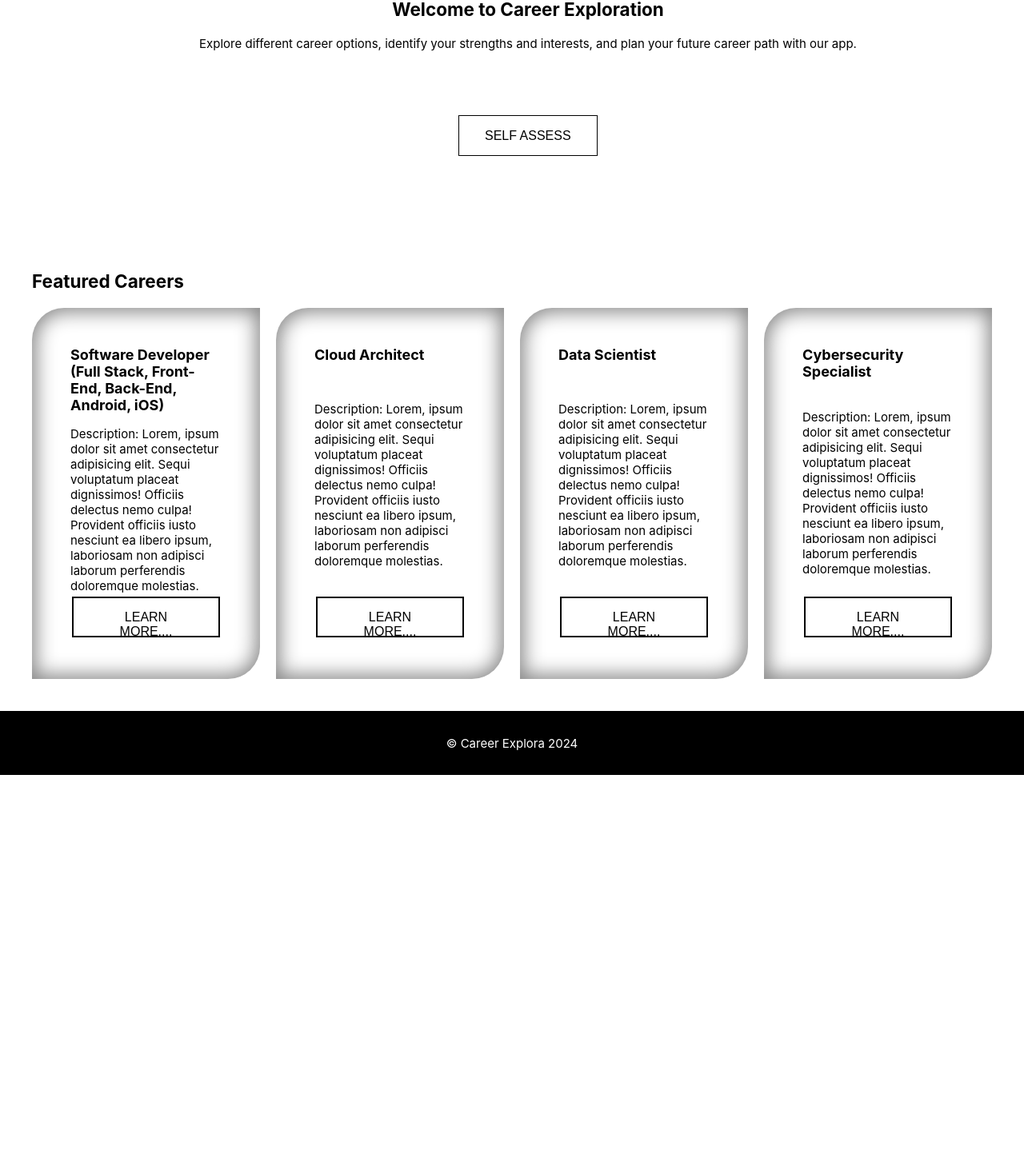
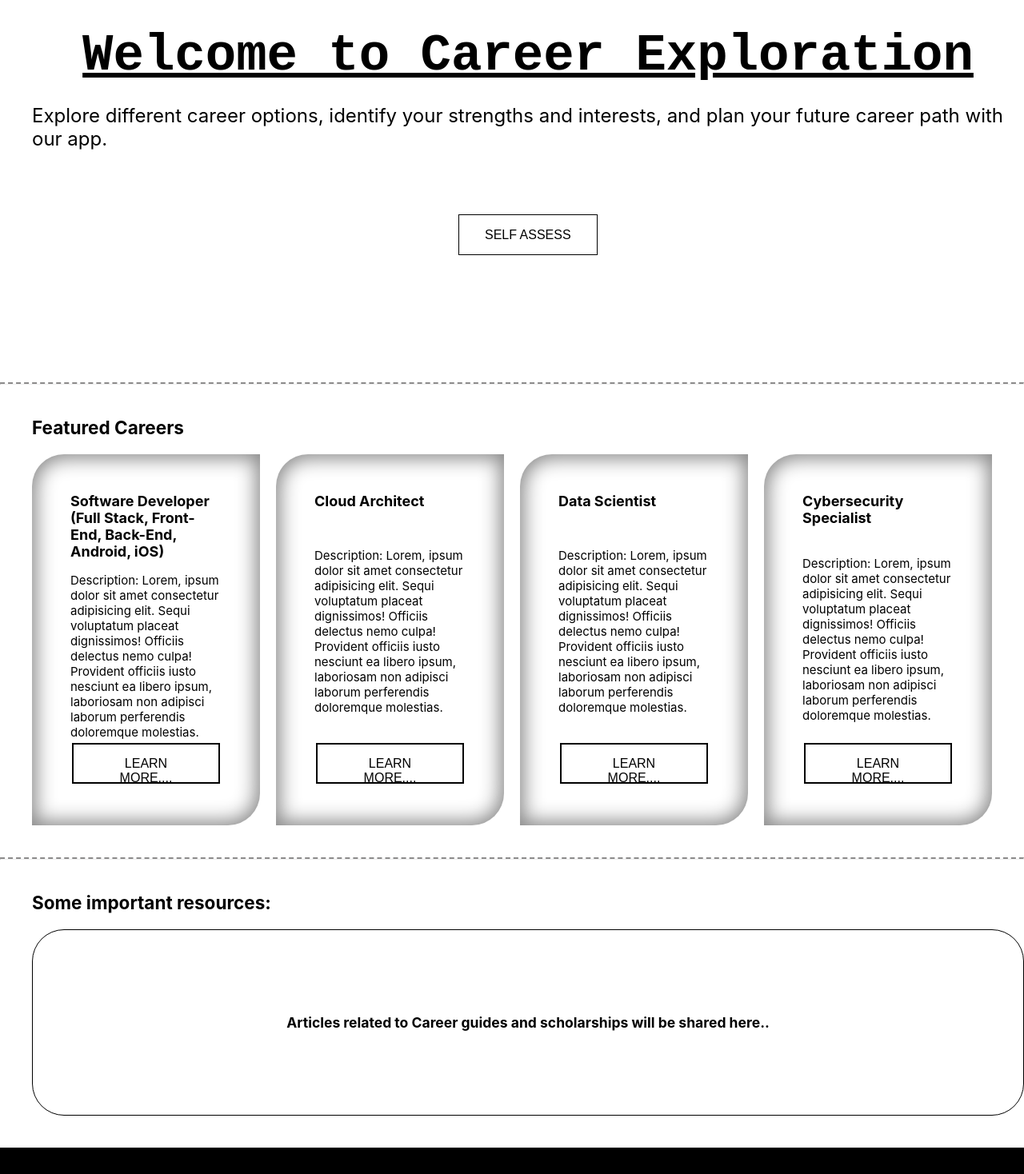
Before and after one commit to AkuSarma/Career-explora, a React (Create React App) app: page / in a window 1280 px wide. Shown: the part 178-1646 px from the top of the page at 80% size. Before the commit the page ends 1147 px from the top, so only its background shows below. Built offline with nearby package versions, Linux system fonts and the light colour scheme.

Commit message:
minor change in home css

```diff
--- a/src/App.js
+++ b/src/App.js
@@ -18,6 +18,7 @@ function App() {
             <Route path="explore" element={<Explore />} />
             <Route path="contact" element={<Contact />} />
             <Route path="explore/jobdetails/:id" element={<JobDetails />} />
+            <Route path="jobdetails/:id" element={<JobDetails />} />
             <Route path="questions" element={<Questions />} />
             <Route path="community" element={<Community />} />
           </Route>
--- a/src/pages/Home.css
+++ b/src/pages/Home.css
@@ -23,5 +23,41 @@ section {
   align-items: center;
   width: 100%;
   flex-direction: column;
-  height: 50vh;
+  height: 70vh;
 }
+
+.para h2 {
+  font-size: 4rem;
+  font-family: 'Courier New', Courier, monospace;
+  text-decoration: underline;
+  margin-bottom: 1.5rem;
+}
+
+.para p {
+  font-size: 1.5rem;
+}
+
+.Resources {
+  display: flex;
+  justify-content: left;
+  flex-direction: column;
+  min-height: 5rem;
+  width: 100%;
+  height: 20rem;
+}
+
+.article-box {
+  width: 100%;
+  height: 100%;
+  display: flex;
+  justify-content: center;
+  align-items: center;
+  flex-direction: column;
+  border: 1px solid black;
+  border-radius: 40px;
+}
+
+hr {
+  background-color: #fff;
+	border-top: 2px dashed #8c8b8b;
+}
--- a/src/pages/Home.jsx
+++ b/src/pages/Home.jsx
@@ -24,6 +24,7 @@ const Home = () => {
           </Link>
         </div>
       </section>
+      <hr />
       <section className="featured-careers">
         <h2>Featured Careers</h2>
         <div className="career-list">
@@ -32,6 +33,13 @@ const Home = () => {
           ))}
         </div>
       </section>
+      <hr />
+      <section className="Resources">
+        <h2>Some important resources:</h2>
+        <div className="article-box">
+            <h3>Articles related to Career guides and scholarships will be shared here..</h3>
+        </div>
+      </section>
     </div>
   );
 }
```
